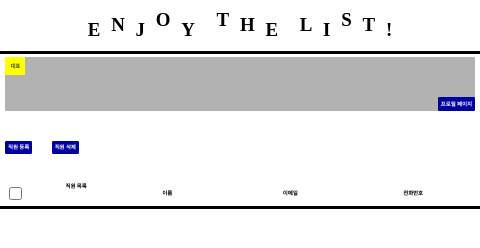
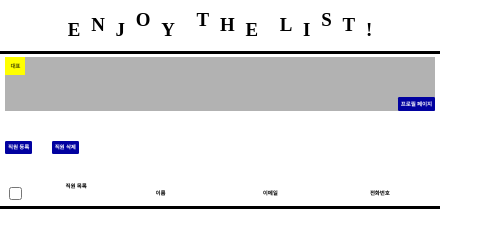
Before and after one commit to Yamyam-code/listJS, a website with bundled scripts: page main.html in a window 390 px wide. Shown: the whole page, 480 px wide, since content can reach past the window. Built offline with nearby package versions, Linux system fonts and the light colour scheme; no server answers.

Commit message:
중간저장

```diff
--- a/css/main.css
+++ b/css/main.css
@@ -49,7 +49,7 @@ main .inner {
   }
   .inner {
     width: 100%;
-    min-width: 480px;
+    min-width: 440px;
   }
   .list-head .second {
     margin-left: 14px;
```
